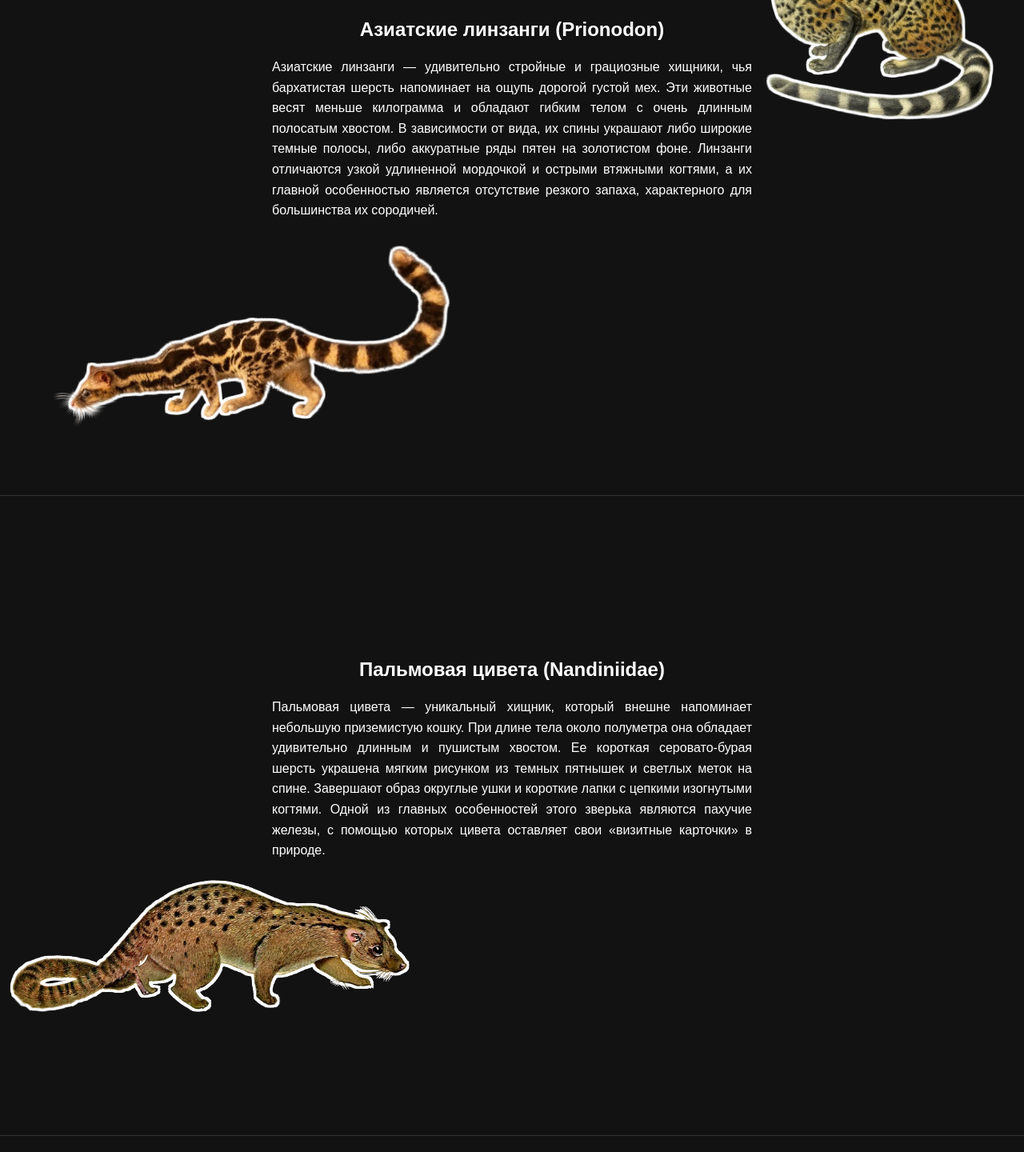
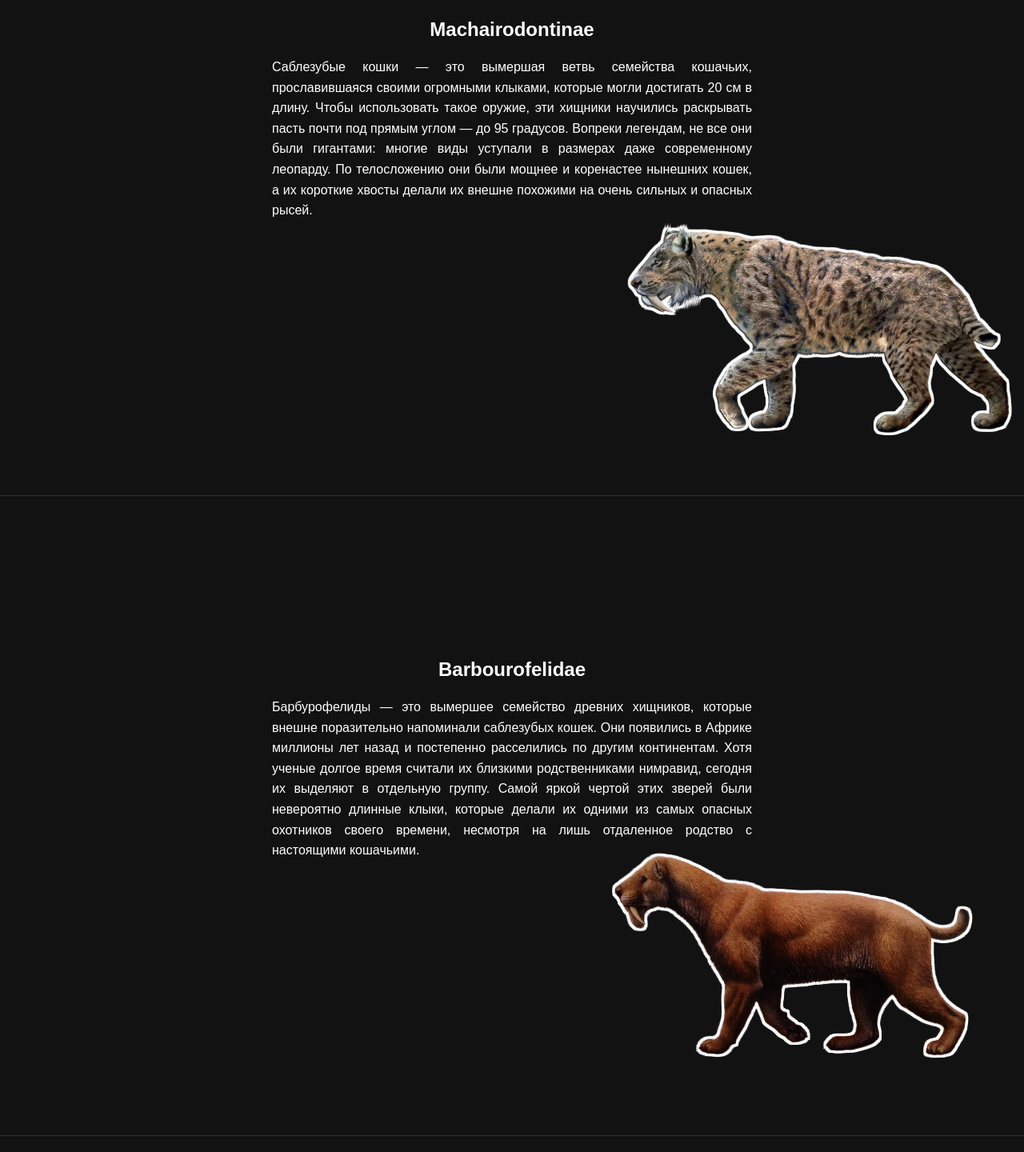
Before and after one commit to sigilisd/subcatica, a plain HTML site: page index.html in a window 1280 px wide. Shown: the part 980-2420 px from the top of the page at 80% size. Drawn offline with nearby package versions, Linux system fonts and the light colour scheme.

Commit message:
added saber-toothed cats

```diff
--- a/css/style.css
+++ b/css/style.css
@@ -74,6 +74,27 @@ p {
     max-width: 500px;
     min-width: 200px;
 }
+
+/* Machairodontinae */
+
+#Machairodontinae-cat {
+    right: 0%;
+    top: 55vh;
+}
+
+/* Machairodontinae */
+
+/* Barbourofelidae */
+
+#Barbourofelidae-cat {
+    width: 35vw;
+    max-width: 800px;
+    min-width: 200px;
+    right: 5%;
+    top: 55vh;
+}
+
+/* Barbourofelidae */
 
 /* Prionodon */
 
--- a/index.html
+++ b/index.html
@@ -31,6 +31,24 @@
             <p>Кошки - это домашние животные, которые любят играть и спать...</p>
         </div>
     </section> -->
+
+    <section class="scene" id="Machairodontinae">
+        <img src="assets/img/cats/Feloidea/Felidae/Machairodontinae/Machairodontinae.png" class="parallax-cat image-contour size-cat" id="Machairodontinae-cat" alt="Machairodontinae">
+        <div class="content">
+            <h1>Machairodontinae</h1>
+            <p>Саблезубые кошки — это вымершая ветвь семейства кошачьих, прославившаяся своими огромными клыками, которые могли достигать 20 см в длину. Чтобы использовать такое оружие, эти хищники научились раскрывать пасть почти под прямым углом — до 95 градусов. Вопреки легендам, не все они были гигантами: многие виды уступали в размерах даже современному леопарду.
+                По телосложению они были мощнее и коренастее нынешних кошек, а их короткие хвосты делали их внешне похожими на очень сильных и опасных рысей.</p>
+        </div>
+    </section>
+
+    <section class="scene" id="Barbourofelidae">
+        <img src="assets/img/cats/Feloidea/Barbourofelidae/Barbourofelidae.png" class="parallax-cat image-contour" id="Barbourofelidae-cat" alt="Barbourofelidae">
+        <div class="content">
+            <h1>Barbourofelidae</h1>
+            <p>Барбурофелиды — это вымершее семейство древних хищников, которые внешне поразительно напоминали саблезубых кошек. Они появились в Африке миллионы лет назад и постепенно расселились по другим континентам. Хотя ученые долгое время считали их близкими родственниками нимравид, сегодня их выделяют в отдельную группу.
+                Самой яркой чертой этих зверей были невероятно длинные клыки, которые делали их одними из самых опасных охотников своего времени, несмотря на лишь отдаленное родство с настоящими кошачьими.</p>
+        </div>
+    </section>
 
     <section class="scene" id="Prionodon">
         <img src="assets/img/cats/Feloidea/Prionodon/Полосатый линзанг - Prionodon linsang.png" class="parallax-cat image-contour size-cat" id="Prionodon-cat1" alt="Prionodon (Полосатый линзанг)">
```
Also changed, not shown: assets/img/cats/Feloidea/Barbourofelidae/Barbourofelidae.png (added), assets/img/cats/Feloidea/Felidae/Machairodontinae/Machairodontinae.png (added), 2 other files.
